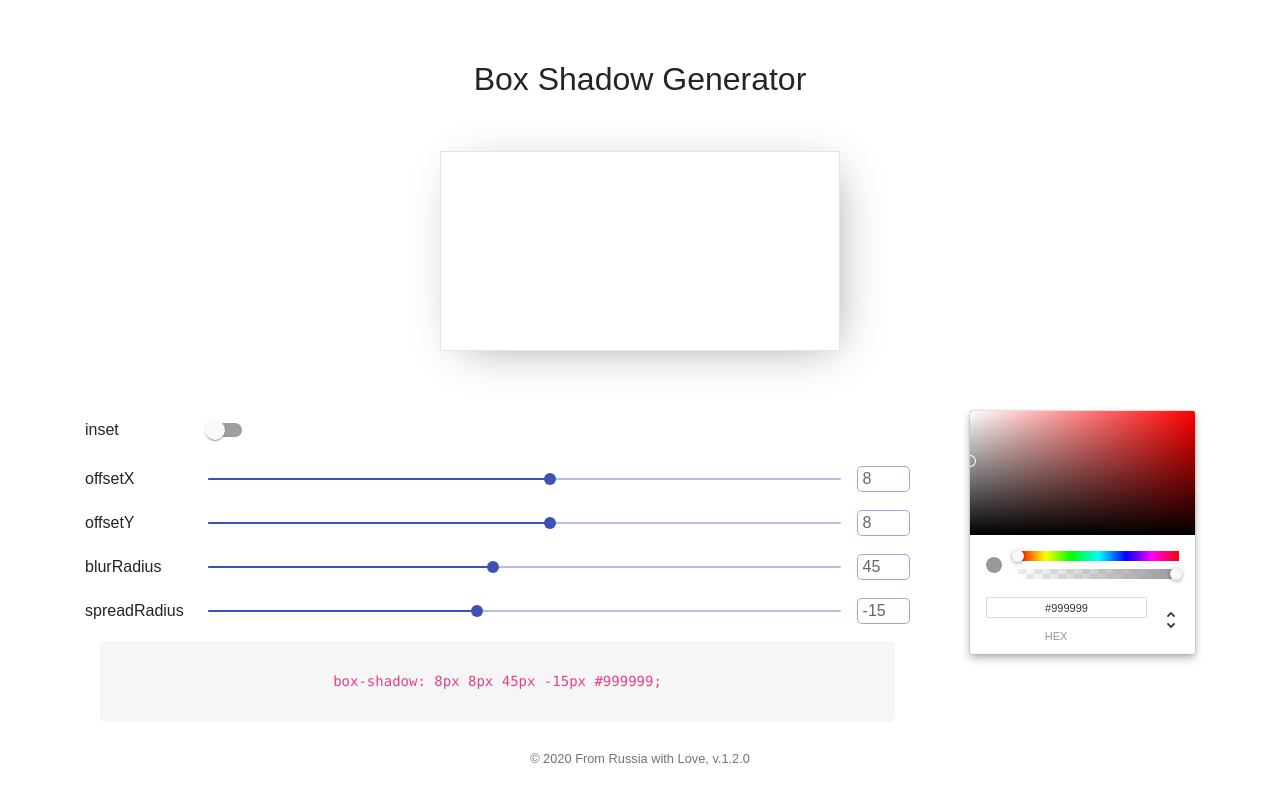
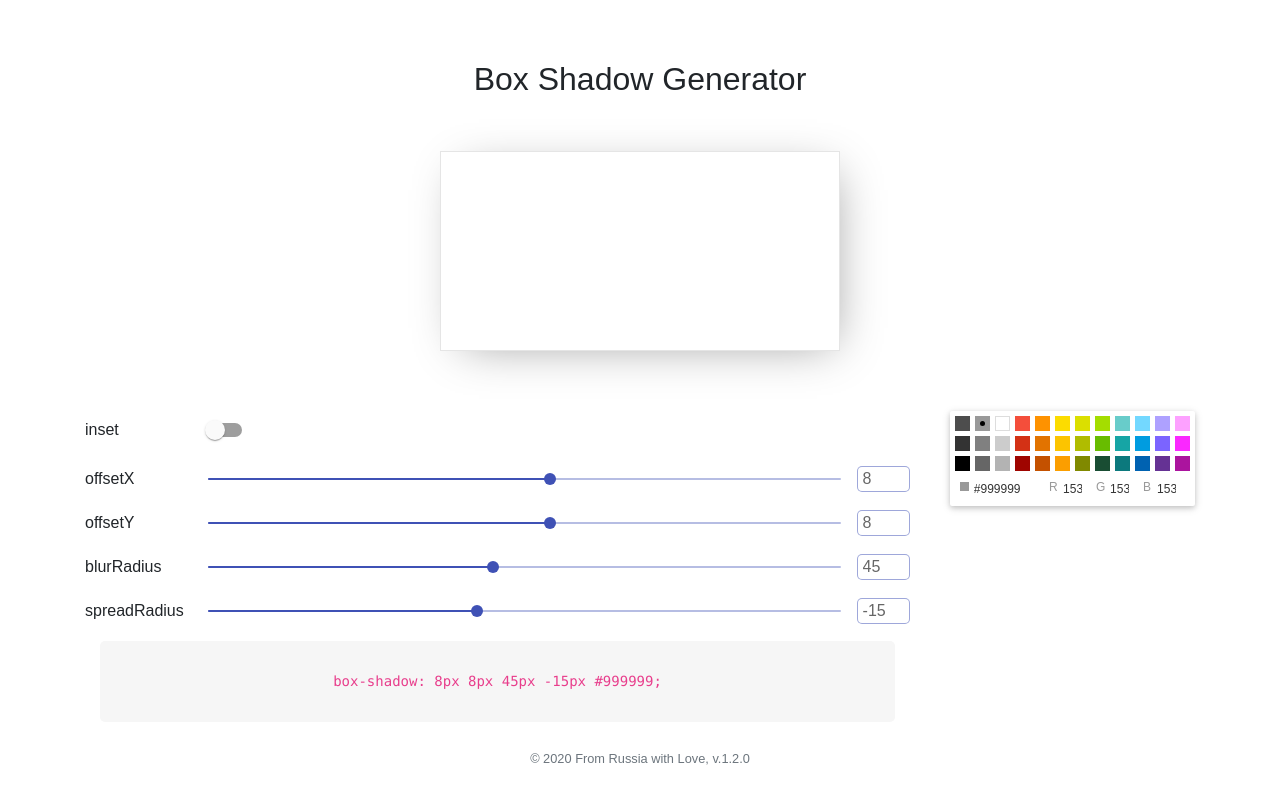
Before and after one commit to iposho/boxshadowru, a React (Create React App) app: page / in a window 1280 px wide. Built offline with nearby package versions, Linux system fonts and the light colour scheme; a web font is replaced by a local one.

Commit message:
(master) change color-picker

```diff
--- a/src/components/Canvas/Canvas.jsx
+++ b/src/components/Canvas/Canvas.jsx
@@ -1,6 +1,6 @@
 import React from 'react';
 
-import { ChromePicker } from 'react-color';
+import { CompactPicker } from 'react-color';
 import SettingsItem from '../SettingsItem/SettingsItem';
 
 import './Canvas.css';
@@ -121,7 +121,7 @@ class Canvas extends React.Component {
           </div>
           <div className="col-12 col-lg-3 d-flex mt-4 mb-4 mt-lg-0 mb-lg-0 justify-content-center align-items-lg-start justify-content-lg-end">
             <div className="settingsItem colorPicker">
-                <ChromePicker
+              <CompactPicker
                 className="picker"
                 color={isRgb ? this.state.colorRgb : this.state.color}
                 onChangeComplete={this.handleChangeComplete}
```
Also changed, not shown: src/components/Layout/Layout.jsx (indentation only), src/components/SettingsItem/SettingsItem.jsx (indentation only). Lines whose indentation alone changed are shown as unchanged.
